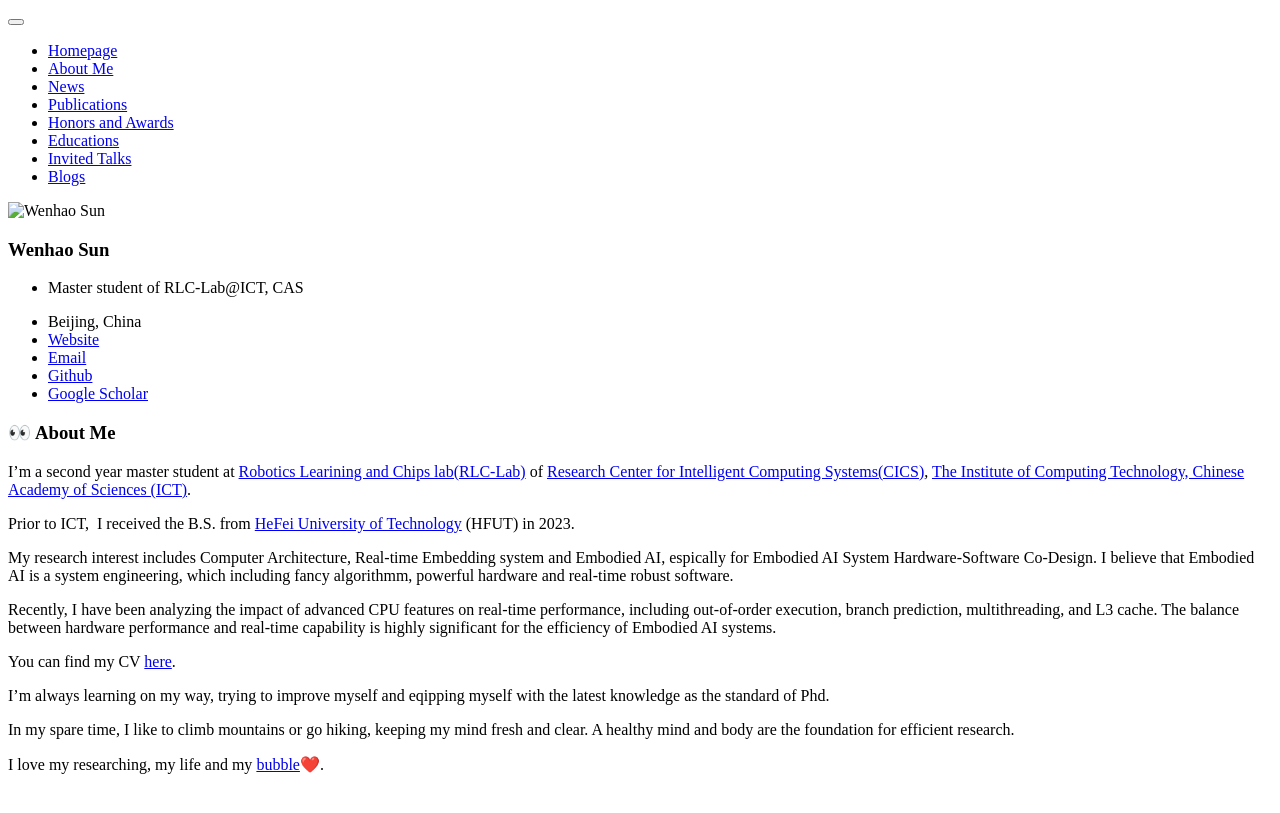
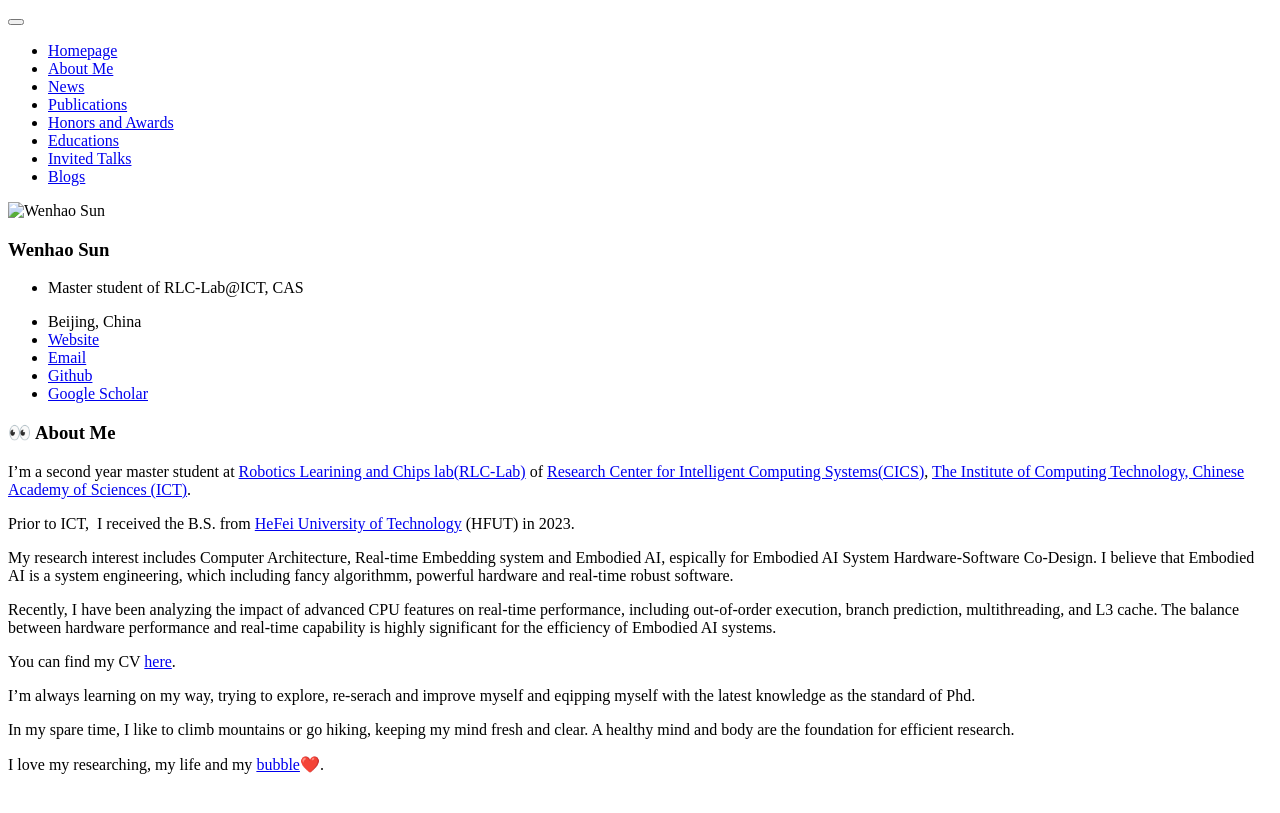
Before and after one commit to sun123-cmd/sun123-cmd.github.io, a Jekyll site: the page built from _pages/includes/intro.md, in a window 1280 px wide. Shown: the top 813 px of the page. Built offline with Jekyll 4.4.1, drawn with Linux system fonts in a browser that asks for light colours; our own code applies the rules of GitHub Pages for plain Markdown files.

Commit message:
Update intro.md

```diff
--- a/_pages/includes/intro.md
+++ b/_pages/includes/intro.md
@@ -11,7 +11,7 @@ Recently, I have been analyzing the impact of advanced CPU features on real-time
 
 You can find my CV [here](./files/EngCV.pdf).
 
-I'm always learning on my way, trying to improve myself and eqipping myself with the latest knowledge as the standard of Phd.
+I'm always learning on my way, trying to explore, re-serach and improve myself and eqipping myself with the latest knowledge as the standard of Phd.
 
 In my spare time, I like to climb mountains or go hiking, keeping my mind fresh and clear. A healthy mind and body are the foundation for efficient research.
 
```
